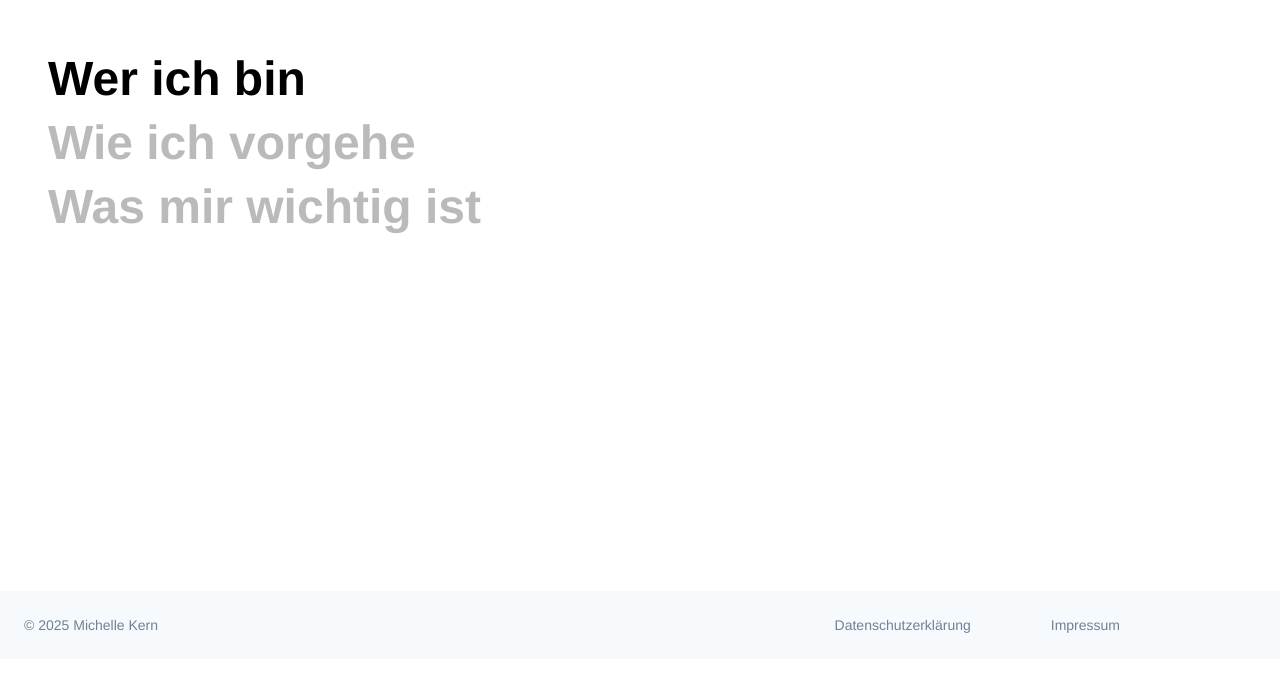
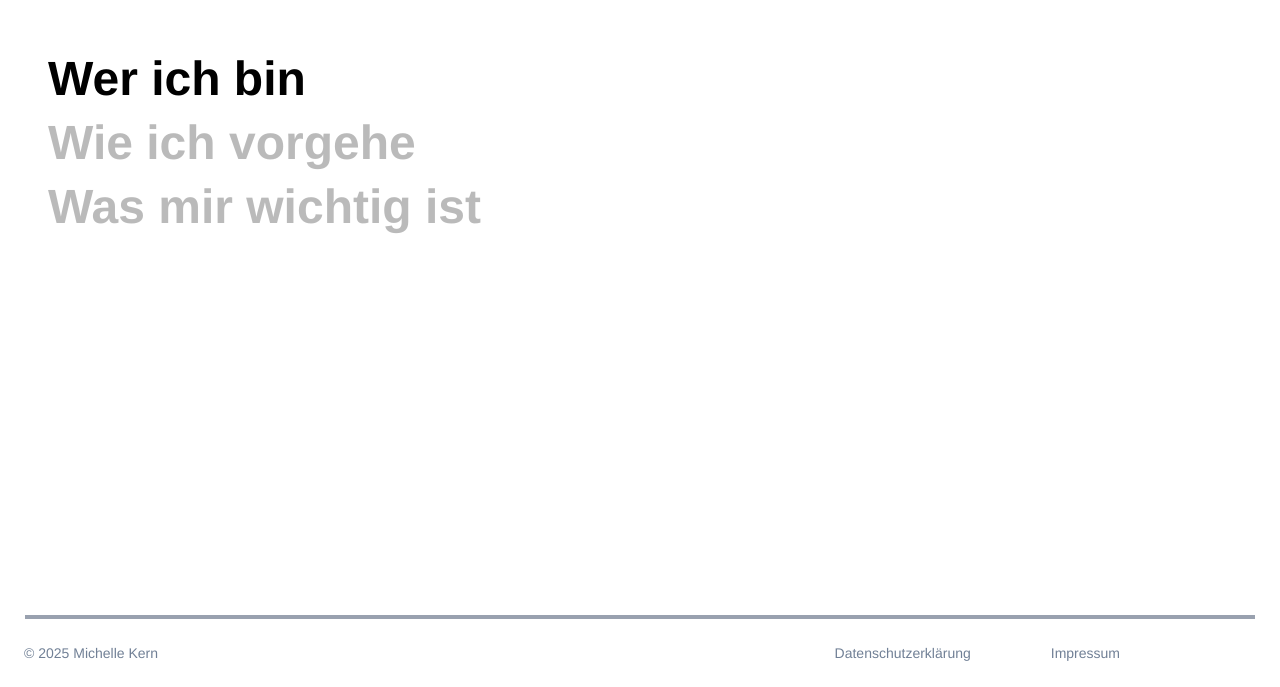
Before and after one commit to michellepriskakern/hfg-portfolio, a Nuxt app: page /about in a window 1280 px wide. Shown: the part 1057-1744 px from the top of the page. Before the commit the page ends 1716 px from the top, so only its background shows below. Built offline with nearby package versions, Linux system fonts and the light colour scheme.

Commit message:
footer strich

```diff
--- a/components/Footer.vue
+++ b/components/Footer.vue
@@ -1,6 +1,10 @@
 <template>
-  <footer class="footer py-6 bg-gray-100 text-gray-600 text-sm mt-12">
-    <div class="flex justify-between items-center pl-6 pr-40">
+  <footer class="footer py-6 text-gray-600 text-sm mt-12">
+    <!-- Strich mit 10px Abstand links und rechts -->
+    <div class="h-1 bg-gray-400 mx-[25px]"></div>
+
+    <!-- Inhalt des Footers -->
+    <div class="flex justify-between items-center pl-6 pr-40 mt-6">
       <p class="text-left">&copy; 2025 Michelle Kern</p>
       <nav class="flex space-x-20">
         <NuxtLink to="/dataprivacy" class="hover:text-gray-900">Datenschutzerklärung</NuxtLink>
@@ -11,13 +15,12 @@
 </template>
 
 <script setup>
-// Falls du später Props brauchst, kannst du sie hier definieren
+// Optional: Setup für Props, etc.
 </script>
 
 <style scoped>
 .footer {
   font-family: 'Helvetica Neue', sans-serif;
-  background-color: #f7fafc;
   color: #718096;
 }
 </style>
```
